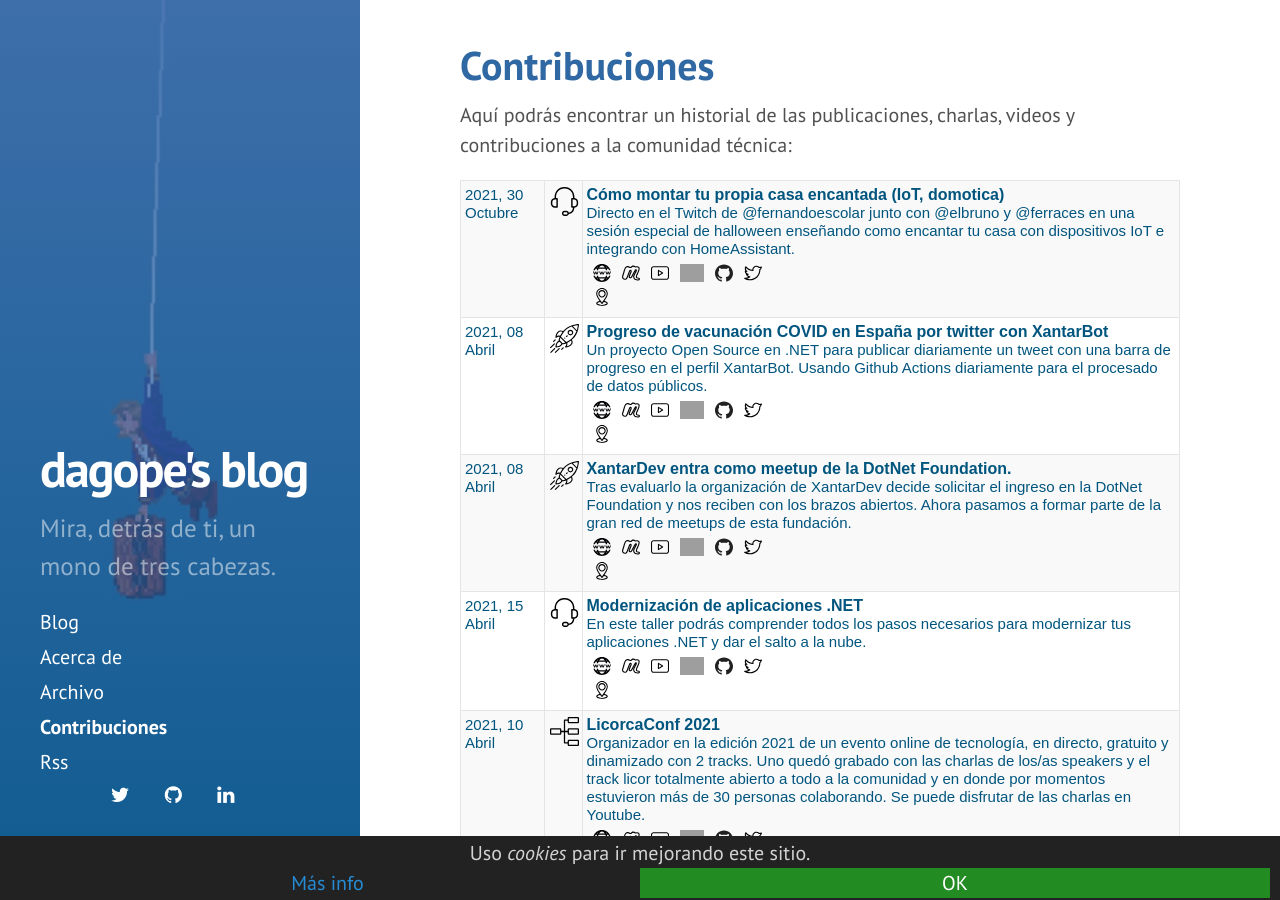
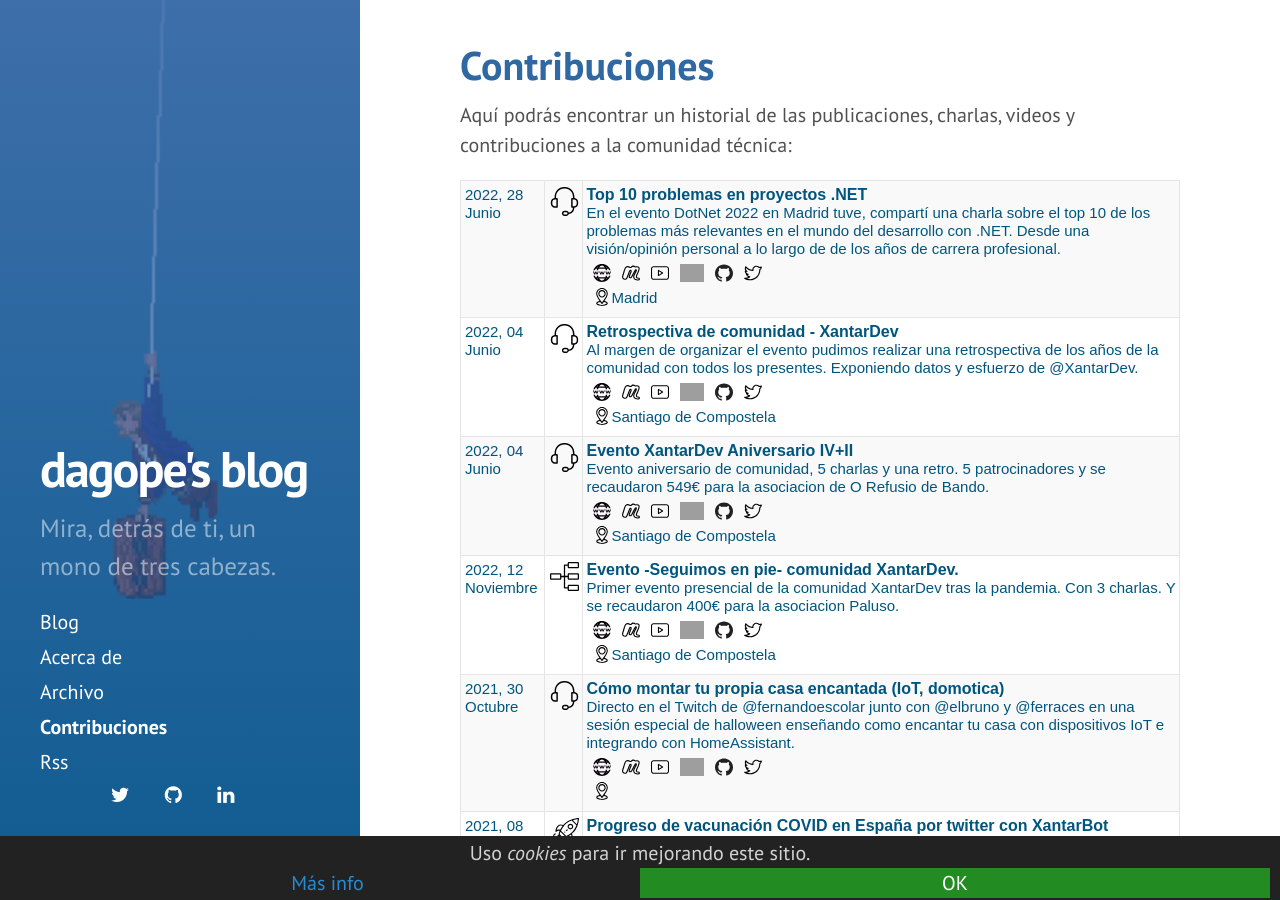
Before and after one commit to dagope/dagope.github.io, a Jekyll site: the page built from comunidad.md, in a window 1280 px wide and 900 px high. Built offline with Jekyll 4.4.1, drawn with Linux system fonts in a browser that asks for light colours; nearby versions of some CDN libraries; comment, search, counter and statistics services are not loaded.

Commit message:
update contributions

```diff
--- a/_data/contributions.yml
+++ b/_data/contributions.yml
@@ -11,6 +11,58 @@
 #   tweet:
 #   meetup:
 
+
+- name: Top 10 problemas en proyectos .NET
+  role: speaker
+  description: En el evento DotNet 2022 en Madrid tuve, compartí una charla sobre el top 10 de los problemas más relevantes en el mundo del desarrollo con .NET. Desde una visión/opinión personal a lo largo de de los años de carrera profesional.
+  mode: onsite
+  web: https://dotnet2022.com/
+  video:
+  slides:
+  github_repo:
+  date: 2022-06-28
+  place: Madrid
+  tweet: https://twitter.com/dagope/status/1541765746551930881?s=20&t=4eX5puY2GT-VeyJFc1p-YQ
+  meetup:
+
+- name: Retrospectiva de comunidad - XantarDev
+  role: speaker
+  description: Al margen de organizar el evento pudimos realizar una retrospectiva de los años de la comunidad con todos los presentes. Exponiendo datos y esfuerzo de @XantarDev.
+  mode: onsite
+  web:
+  video:
+  slides:
+  github_repo:
+  date: 2022-06-04
+  place: Santiago de Compostela
+  tweet: https://twitter.com/dagope/status/1533093648484732928?s=20&t=CEMBtDUeSsfwZ7CeXUgRqQ
+  meetup:
+
+- name: Evento XantarDev Aniversario IV+II
+  role: speaker
+  description: Evento aniversario de comunidad, 5 charlas y una retro. 5 patrocinadores y se recaudaron 549€ para la asociacion de O Refusio de Bando.
+  mode: onsite
+  web: https://xantardev.org/xantardev-aniversario-iv-ii/
+  video:
+  slides:
+  github_repo:
+  date: 2022-06-04
+  place: Santiago de Compostela
+  tweet: https://twitter.com/XantarDev/status/1532842469808914438?s=20&t=CEMBtDUeSsfwZ7CeXUgRqQ
+  meetup:
+
+- name: Evento -Seguimos en pie- comunidad XantarDev.
+  role: organizer
+  description: Primer evento presencial de la comunidad XantarDev tras la pandemia. Con 3 charlas. Y se recaudaron 400€ para la asociacion Paluso.
+  mode: onsite
+  web: https://xantardev.org/seguimos-en-pie/
+  video:
+  slides:
+  github_repo:
+  date: 2022-11-12
+  place: Santiago de Compostela
+  tweet: https://twitter.com/XantarDev/status/1469598939217334274?s=20&t=CEMBtDUeSsfwZ7CeXUgRqQ
+  meetup:
 
 - name: Cómo montar tu propia casa encantada (IoT, domotica)
   role: speaker
```
